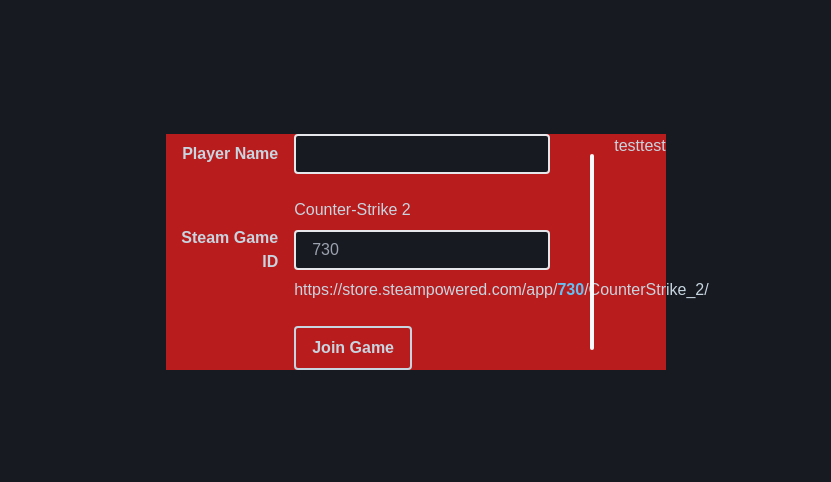
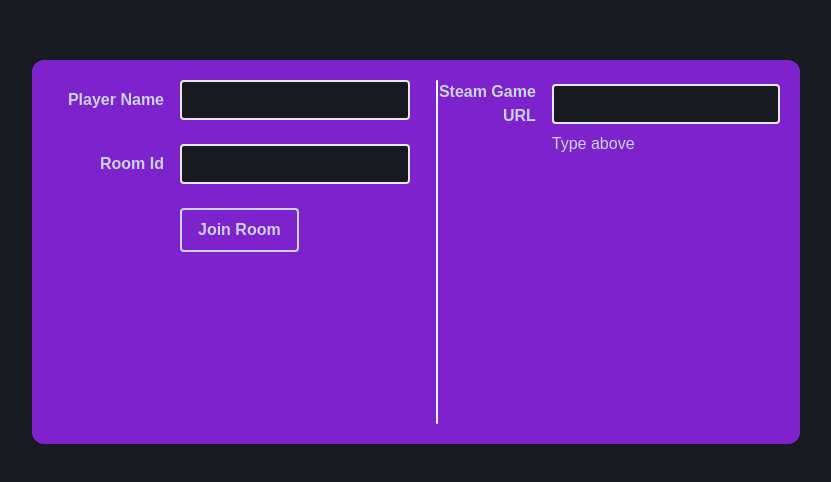
Before and after one commit to icarus-child/SteamWhiteElephant, a Next.js app: page /signup in a window 1280 px wide. Shown: the part 148-630 px from the top of the page, without its empty margins (224-1055 px from the left). Built offline with nearby package versions, Linux system fonts and the light colour scheme.

Commit message:
priming signup page for multigame support

```diff
--- /dev/null
+++ b/src/app/components/Button.tsx
@@ -0,0 +1,24 @@
+export type ButtonProps = {
+  children?: React.ReactNode;
+  className?: string;
+  form?: string;
+};
+
+export default function Button(props: ButtonProps) {
+  const className =
+    "border-text border-2 hover:text-primary hover:border-primary focus:bg-primary focus:text-background focus:border-primary font-bold py-2 px-4 rounded" +
+    " " +
+    (props.className ? props.className : "");
+  if (props.form)
+    return (
+      <button className={className} form={props.form} type="submit">
+        {props.children}
+      </button>
+    );
+  else
+    return (
+      <button className={className} type="submit">
+        {props.children}
+      </button>
+    );
+}
--- /dev/null
+++ b/src/app/components/Input.tsx
@@ -0,0 +1,20 @@
+import { ChangeEventHandler } from "react";
+
+export type InputProps = {
+  className?: string;
+  onChange?: ChangeEventHandler<HTMLInputElement>;
+  required?: boolean;
+  id?: string;
+  name?: string;
+  type?: string;
+  form?: string;
+};
+
+export default function Input(props: InputProps) {
+  let { className, ...rest } = props;
+  className =
+    "bg-background appearance-none border-2 rounded w-full py-2 px-4 leading-tight focus:text-primary focus:outline-none focus:border-primary" +
+    " " +
+    (props.className ? props.className : "");
+  return <input className={className} {...rest} />;
+}
--- a/src/app/signup/form.tsx
+++ b/src/app/signup/form.tsx
@@ -1,6 +1,14 @@
 import { signup } from "@/actions/auth";
 import { GetSteamGameName, ParseGameId } from "@/actions/steam";
-import { ChangeEvent, JSX, useActionState, useState } from "react";
+import {
+  ChangeEvent,
+  ChangeEventHandler,
+  JSX,
+  useActionState,
+  useState,
+} from "react";
+import Input from "../components/Input";
+import Button from "../components/Button";
 
 type Inputs = {
   name: string | null;
@@ -19,14 +27,100 @@ function Errors(errors: string[]): JSX.Element[] {
   return rows;
 }
 
+type GameInputProps = {
+  onChange: ChangeEventHandler;
+  gameName: string;
+  required?: boolean;
+};
+
+function GameInput(props: GameInputProps) {
+  return (
+    <>
+      <div className="md:flex md:items-center mb-1">
+        <div className="md:w-1/3">
+          <label
+            className="block font-bold md:text-right mb-1 md:mb-0 pr-4"
+            htmlFor="inline-game-id"
+          >
+            Steam Game URL
+          </label>
+        </div>
+        <div className="md:w-2/3">
+          <Input
+            id="inline-game-id"
+            name="game-id"
+            type="text"
+            onChange={props.onChange}
+            required={props.required}
+            form="signup"
+          />
+        </div>
+      </div>
+      <div className="md:flex md:items-center mb-6">
+        <div className="md:w-1/3"></div>
+        <div className="md:w-2/3">
+          <span id="game-name">{props.gameName}</span>
+        </div>
+      </div>
+    </>
+  );
+}
+
+type NormalInputProps = {
+  children?: React.ReactNode;
+  onChange: ChangeEventHandler;
+  name: string;
+  id: string;
+};
+
+function NormalInput(props: NormalInputProps) {
+  return (
+    <div className="md:flex md:items-center mb-6">
+      <div className="md:w-32">
+        <label
+          className="block font-bold w-fit md:text-right md:ml-auto mb-1 md:mb-0 pr-4"
+          htmlFor={props.id}
+        >
+          {props.children}
+        </label>
+      </div>
+      <div className="md:w-3/5">
+        <Input
+          id={props.id}
+          name={props.name}
+          type="text"
+          onChange={props.onChange}
+          required
+        />
+      </div>
+    </div>
+  );
+}
+
 export default function Form() {
   const [inputs, setInputs] = useState<Inputs>({
     name: null,
     "game-id": null,
   });
-  const [gameName, setGameName] = useState<string>("Counter-Strike 2");
+  const [gameName, setGameName] = useState<string>("Type above");
   let timerId: number | undefined = undefined;
   const [state, action, pending] = useActionState(signup, []);
+
+  type GameListProps = {
+    className: string;
+  };
+
+  function GameList(props: GameListProps) {
+    return (
+      <div {...props}>
+        <GameInput
+          onChange={handleIdChange}
+          gameName={gameName}
+          required={true}
+        />
+      </div>
+    );
+  }
 
   const fetchGameName = async (gameIdRaw: string) => {
     const gameId = await ParseGameId(gameIdRaw);
@@ -47,7 +141,7 @@ export default function Form() {
     clearTimeout(timerId);
     timerId = setTimeout(() => {
       if (event.target.value == "") {
-        setGameName("Counter-Strike 2");
+        setGameName("Game not found");
         return;
       }
       fetchGameName(event.target.value);
@@ -62,87 +156,38 @@ export default function Form() {
 
   return (
     <>
-      <form className="w-full max-w-sm" action={action}>
-        <div className="md:flex md:items-center mb-6">
-          <div className="md:w-1/3">
-            <label
-              className="block font-bold md:text-right mb-1 md:mb-0 pr-4"
-              htmlFor="inline-name"
-            >
+      <form id="signup" className="w-full max-w-sm" action={action}>
+        <NormalInput name="name" id="inline-name" onChange={handleChange}>
           Player Name
-            </label>
-          </div>
-          <div className="md:w-2/3">
-            <input
-              className="bg-background appearance-none border-2 rounded w-full py-2 px-4
-              leading-tight focus:outline-none focus:text-primary focus:border-primary"
-              id="inline-name"
-              name="name"
-              type="text"
-              onChange={handleChange}
-              required
-            />
-          </div>
-        </div>
-        <div className="md:flex md:items-center mb-1">
-          <div className="md:w-1/3"></div>
-          <div className="md:w-2/3">
-            <span id="game-name">{gameName}</span>
-          </div>
-        </div>
-        <div className="md:flex md:items-center mb-1">
-          <div className="md:w-1/3">
-            <label
-              className="block font-bold md:text-right mb-1 md:mb-0 pr-4"
-              htmlFor="inline-game-id"
-            >
-              Steam Game ID
-            </label>
-          </div>
-          <div className="md:w-2/3">
-            <input
-              className="bg-background appearance-none border-2 rounded w-full
-              py-2 px-4 leading-tight focus:text-primary focus:outline-none
-              focus:border-primary"
-              id="inline-game-id"
-              name="game-id"
-              type="text"
-              placeholder="730"
-              onChange={handleIdChange}
-              required
-            />
-          </div>
-        </div>
-        <div className="md:flex md:items-center mb-6">
-          <div className="md:w-1/3"></div>
-          <span className="md:w-2/3 flex flex-col">
-            <span>
-              https://store.steampowered.com/app/
-              <b className="text-primary">730</b>/CounterStrike_2/
-            </span>
-          </span>
-        </div>
+        </NormalInput>
+        <NormalInput name="name" id="inline-name" onChange={handleChange}>
+          Room Id
+        </NormalInput>
+        <GameList className="md:hidden inline-block" />
         <div className="md:flex md:items-center">
           <div className="md:w-1/3"></div>
           <div className="md:w-2/3">
-            <button
-              className="border-text border-2 hover:text-primary hover:border-primary focus:bg-primary focus:text-background focus:border-primary font-bold py-2 px-4 rounded"
-              type="submit"
-            >
-              Join Game
-            </button>
+            <Button>Join Room</Button>
           </div>
         </div>
-      </form>
         <div
-        id="indicator"
-        className={"md:items-center mt-6 " + (pending ? "block" : "hidden")}
+          className={
+            "md:items-center flex-row mt-6 " + (pending ? "md:flex" : "hidden")
+          }
         >
           <div className="md:w-1/3"></div>
           <div className="md:w-2/3 font-bold">Loading...</div>
         </div>
-      <div id="error" className="mt-6 text-red-600 font-medium">
+        <div className={"flex-row " + (pending ? "hidden" : "md:flex")}>
+          <div className="md:w-1/3"></div>
+          <div id="error" className="md:w-2/3 mt-6 text-red-600 font-medium">
             {Errors(state)}
+          </div>
+        </div>
+      </form>
+      <div className="w-[2px] h-full bg-gray-50 rounded-lg self-center hidden md:inline-block"></div>
+      <div className="hidden md:flex flex-col">
+        <GameList className="hidden md:inline-block" />
       </div>
     </>
   );
--- a/src/app/signup/page.tsx
+++ b/src/app/signup/page.tsx
@@ -5,10 +5,8 @@ import Form from "./form";
 export default function Signup() {
   return (
     <div className="grid w-full h-screen place-content-center">
-      <div className="bg-red-700 w-96 md:w-full flex flex-row gap-5">
+      <div className="bg-purple-700 w-96 md:w-fit md:max-w-[768px] md:h-96 md:p-5 p-5 rounded-xl flex flex-col md:flex-row">
         <Form />
-        <div className="w-1 h-5/6 bg-gray-50 rounded-lg self-center"></div>
-        <div>testtest</div>
       </div>
     </div>
   );
```
Lines whose indentation alone changed are shown as unchanged.
